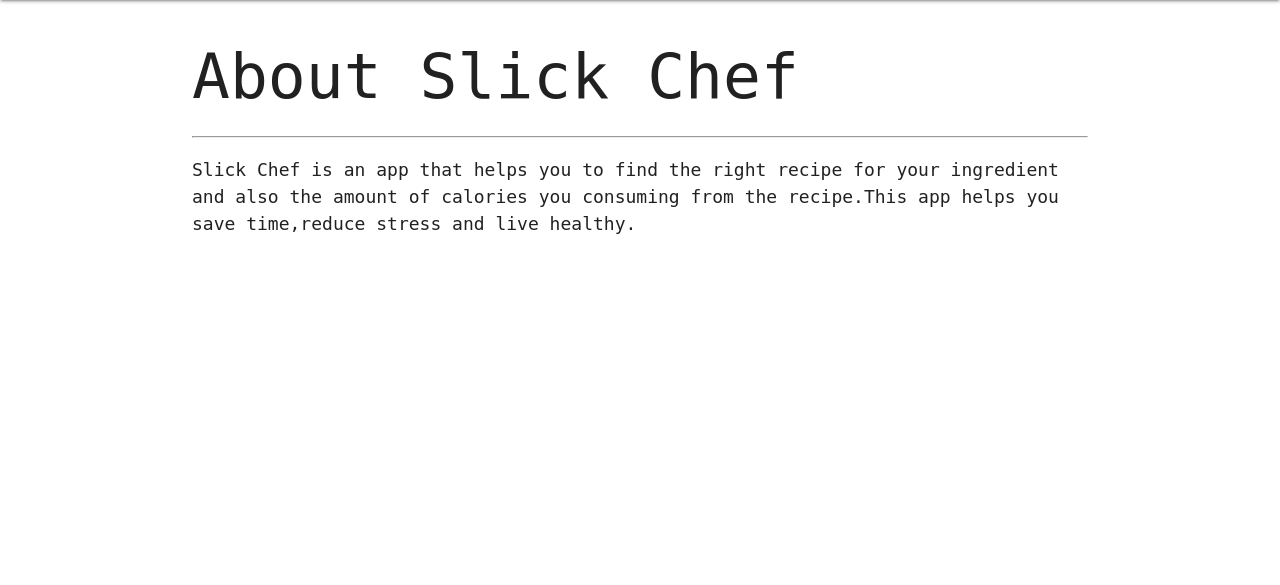
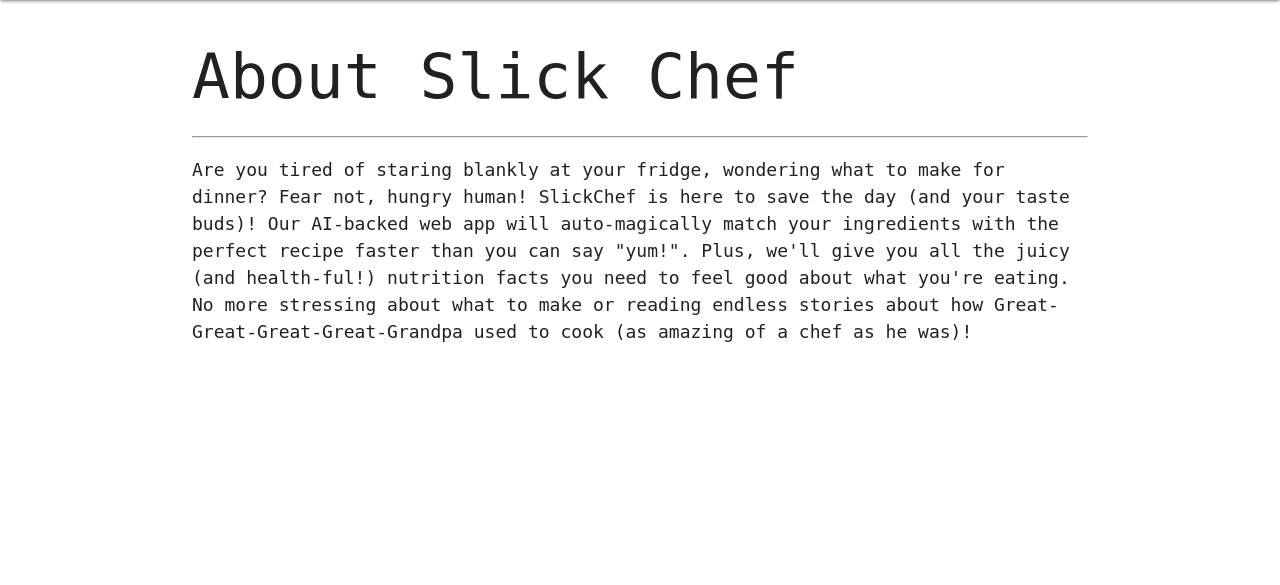
Before and after one commit to amirzarie/SlickChef, a Django app: template main_app/templates/about.html in a window 1280 px wide. Shown: the part 64-649 px from the top of the page. Run offline with Django 3.2, Linux system fonts and the light colour scheme; the template is opened without the code that fills it, so the values that code supplies are empty.

Commit message:
Changed the description in the about page and the get_ingredients page.

```diff
--- a/main_app/templates/about.html
+++ b/main_app/templates/about.html
@@ -7,9 +7,9 @@
 <h1>About Slick Chef</h1>
 <hr />
 <p>
-  Slick Chef is an app that helps you to find the right recipe for your
-  ingredient and also the amount of calories you consuming from the recipe.This
-  app helps you save time,reduce stress and live healthy.
+    Are you tired of staring blankly at your fridge, wondering what to make for dinner? Fear not, hungry human! SlickChef is here to save the day (and your taste buds)!
+    Our AI-backed web app will auto-magically match your ingredients with the perfect recipe faster than you can say "yum!". Plus, we'll give you all the juicy (and health-ful!) nutrition facts you need to feel good about what you're eating.
+    No more stressing about what to make or reading endless stories about how Great-Great-Great-Great-Grandpa used to cook (as amazing of a chef as he was)!
 </p>
 
 {% endblock %}
--- a/main_app/templates/main_app/get_ingredients.html
+++ b/main_app/templates/main_app/get_ingredients.html
@@ -18,5 +18,5 @@
         <input type="submit" value="Recipize!" class="btn" />
     </form>
     <p>Example input: two eggs, tomatoes, bread, salt, pepper, olive oil, paprika, mayo, mustard, cheese, and pickles.</p>
-    <p style="color: grey">Note: this will take a few seconds...!</p>
+    <p style="color: grey">Note: this will take a few seconds...! Keep saying "yum" until we summon your recipe!</p>
 {% endblock %}
```
